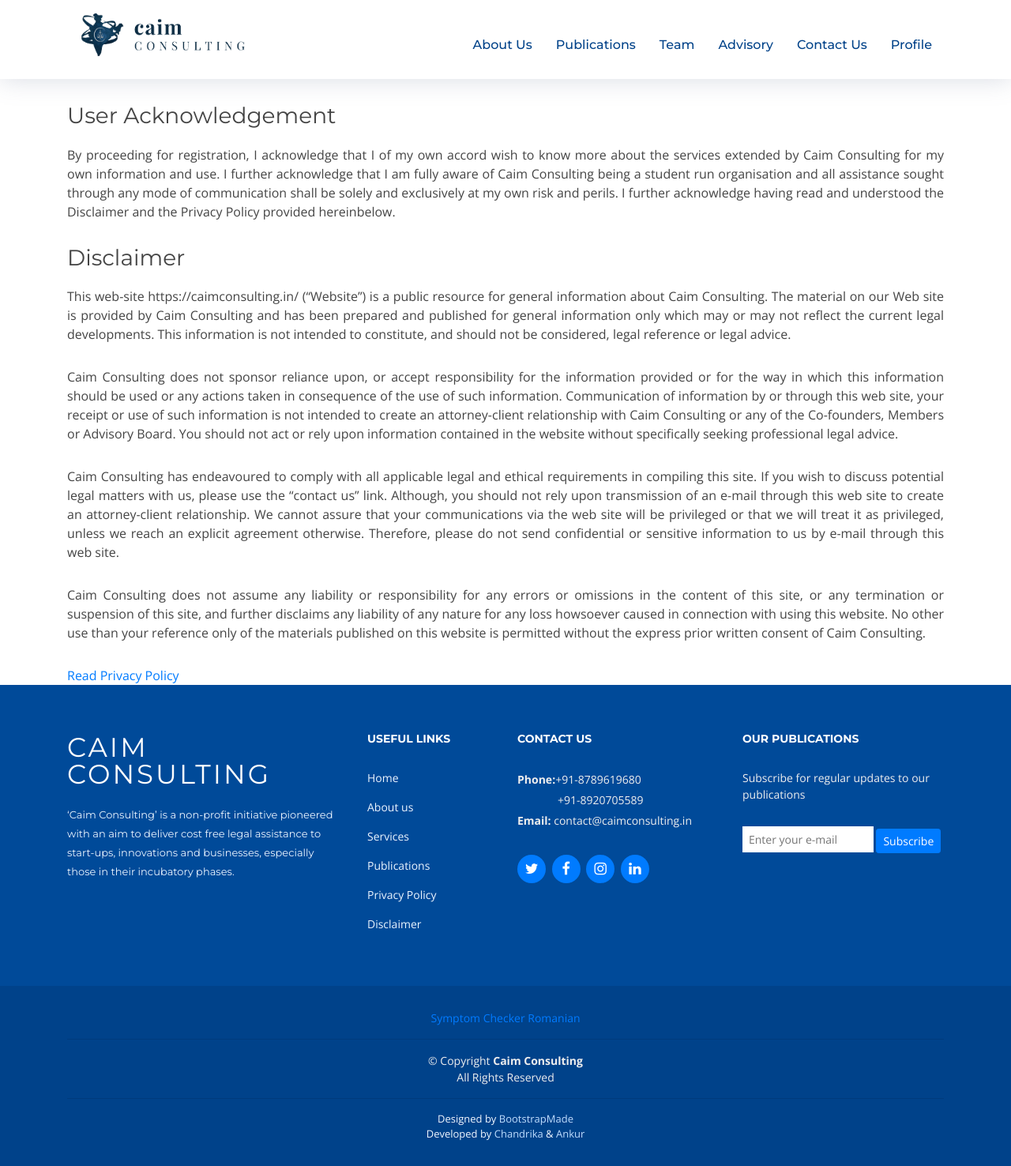
After one commit to SacredDever/caimconsulting-website, a Django app: page /disclaimer/ in a window 1280 px wide. The commit adds this page. Shown: the whole page at 79% size. Run offline with Django 3.2, Linux system fonts and the light colour scheme; parts of the project's set-up code (start-up, migrations or seed data) failed here and were passed over; some libraries are stand-ins or nearby versions.

Commit message:
feat: add disclaimer page
* similar to privacy policy page

```diff
--- a/caimconsulting/static/css/style.css
+++ b/caimconsulting/static/css/style.css
@@ -1951,3 +1951,11 @@
 #logout-page a{
   color: white;
 }
+
+#disclaimer p {
+  text-align: justify;
+}
+
+#privacy-policy p,ol {
+  text-align: justify;
+}
--- a/caimconsulting/templates/base.html
+++ b/caimconsulting/templates/base.html
@@ -137,6 +137,11 @@
                     Privacy Policy
                   </a>
                 </li>
+                <li>
+                  <a href="{% url 'disclaimer' %}" target="_blank">
+                    Disclaimer
+                  </a>
+                </li>
               </ul>
             </div>
 
--- /dev/null
+++ b/mainsite/templates/disclaimer.html
@@ -0,0 +1,63 @@
+{% extends "base.html" %} {% block page_content %}
+<!-- prettier-ignore -->
+{% load static %}
+
+<main id="main">
+  <div class="container" id="disclaimer">
+    <h3>User Acknowledgement</h3>
+    <p>
+      By proceeding for registration, I acknowledge that I of my own accord wish
+      to know more about the services extended by Caim Consulting for my own
+      information and use. I further acknowledge that I am fully aware of Caim
+      Consulting being a student run organisation and all assistance sought
+      through any mode of communication shall be solely and exclusively at my
+      own risk and perils. I further acknowledge having read and understood the
+      Disclaimer and the Privacy Policy provided hereinbelow.
+    </p>
+    <h3>Disclaimer</h3>
+    <p>
+      This web-site https://caimconsulting.in/ (“Website”) is a public resource
+      for general information about Caim Consulting. The material on our Web
+      site is provided by Caim Consulting and has been prepared and published
+      for general information only which may or may not reflect the current
+      legal developments. This information is not intended to constitute, and
+      should not be considered, legal reference or legal advice.
+    </p>
+    <p>
+      Caim Consulting does not sponsor reliance upon, or accept responsibility
+      for the information provided or for the way in which this information
+      should be used or any actions taken in consequence of the use of such
+      information. Communication of information by or through this web site,
+      your receipt or use of such information is not intended to create an
+      attorney-client relationship with Caim Consulting or any of the
+      Co-founders, Members or Advisory Board. You should not act or rely upon
+      information contained in the website without specifically seeking
+      professional legal advice.
+    </p>
+    <p>
+      Caim Consulting has endeavoured to comply with all applicable legal and
+      ethical requirements in compiling this site. If you wish to discuss
+      potential legal matters with us, please use the “contact us” link.
+      Although, you should not rely upon transmission of an e-mail through this
+      web site to create an attorney-client relationship. We cannot assure that
+      your communications via the web site will be privileged or that we will
+      treat it as privileged, unless we reach an explicit agreement otherwise.
+      Therefore, please do not send confidential or sensitive information to us
+      by e-mail through this web site.
+    </p>
+    <p>
+      Caim Consulting does not assume any liability or responsibility for any
+      errors or omissions in the content of this site, or any termination or
+      suspension of this site, and further disclaims any liability of any nature
+      for any loss howsoever caused in connection with using this website. No
+      other use than your reference only of the materials published on this
+      website is permitted without the express prior written consent of Caim
+      Consulting.
+    </p>
+  </div>
+  <div class="container">
+    <a href="{% url 'privacy'%}">Read Privacy Policy</a>
+  </div>
+</main>
+
+{% endblock %}
--- a/mainsite/urls.py
+++ b/mainsite/urls.py
@@ -5,6 +5,7 @@
 urlpatterns = [
     path("", views.index, name="homepage"),
     path("privacy/", views.privacy_policy, name="privacy"),
+    path("disclaimer/", views.disclaimer, name="disclaimer"),
     path("contactform/", views.contactform),
     path("messageinput/", views.messageinput),
     path("subscribe/", views.subscription),
--- a/mainsite/views.py
+++ b/mainsite/views.py
@@ -14,6 +14,10 @@
 
 def privacy_policy(request):
     return render(request, "privacy_policy.html")
+
+
+def disclaimer(request):
+    return render(request, "disclaimer.html")
 
 
 def advisory_board(request, member):
```
